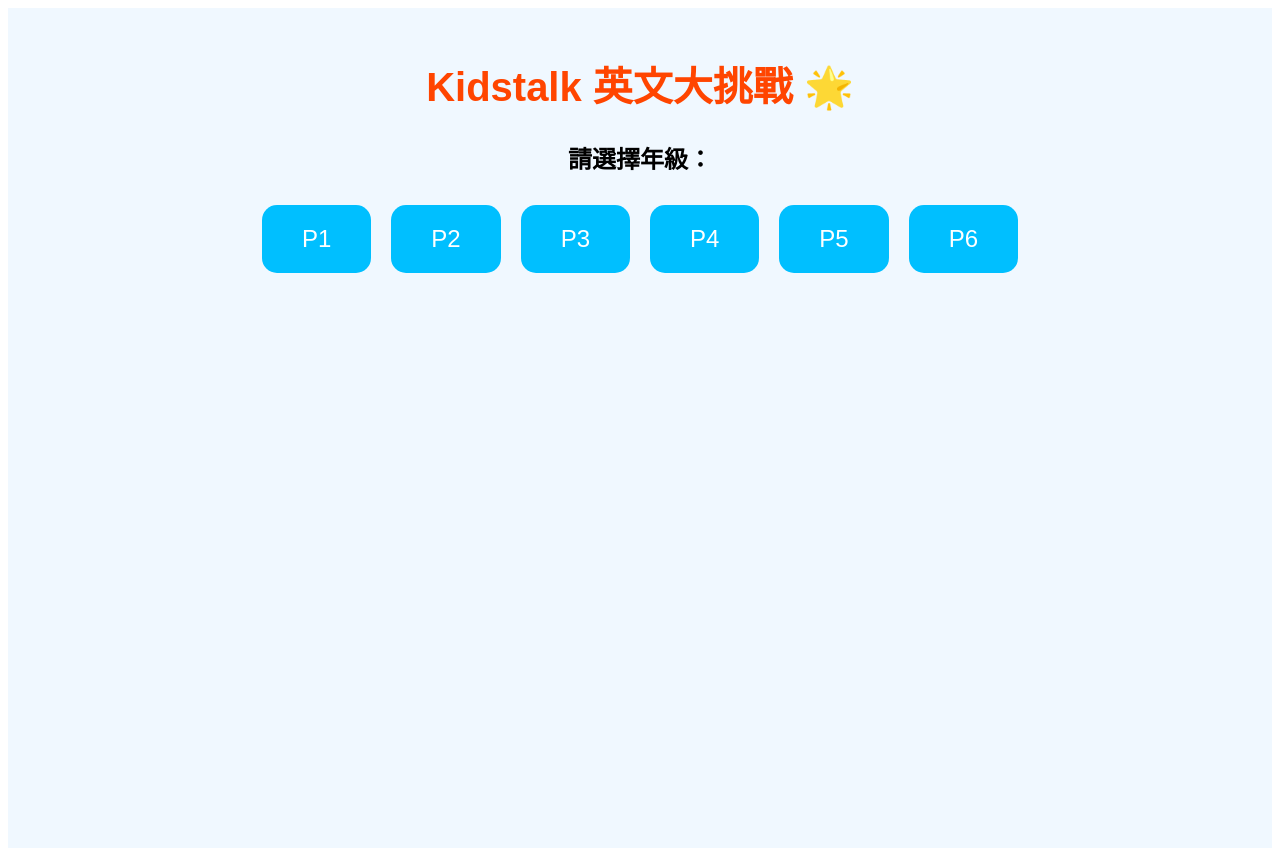
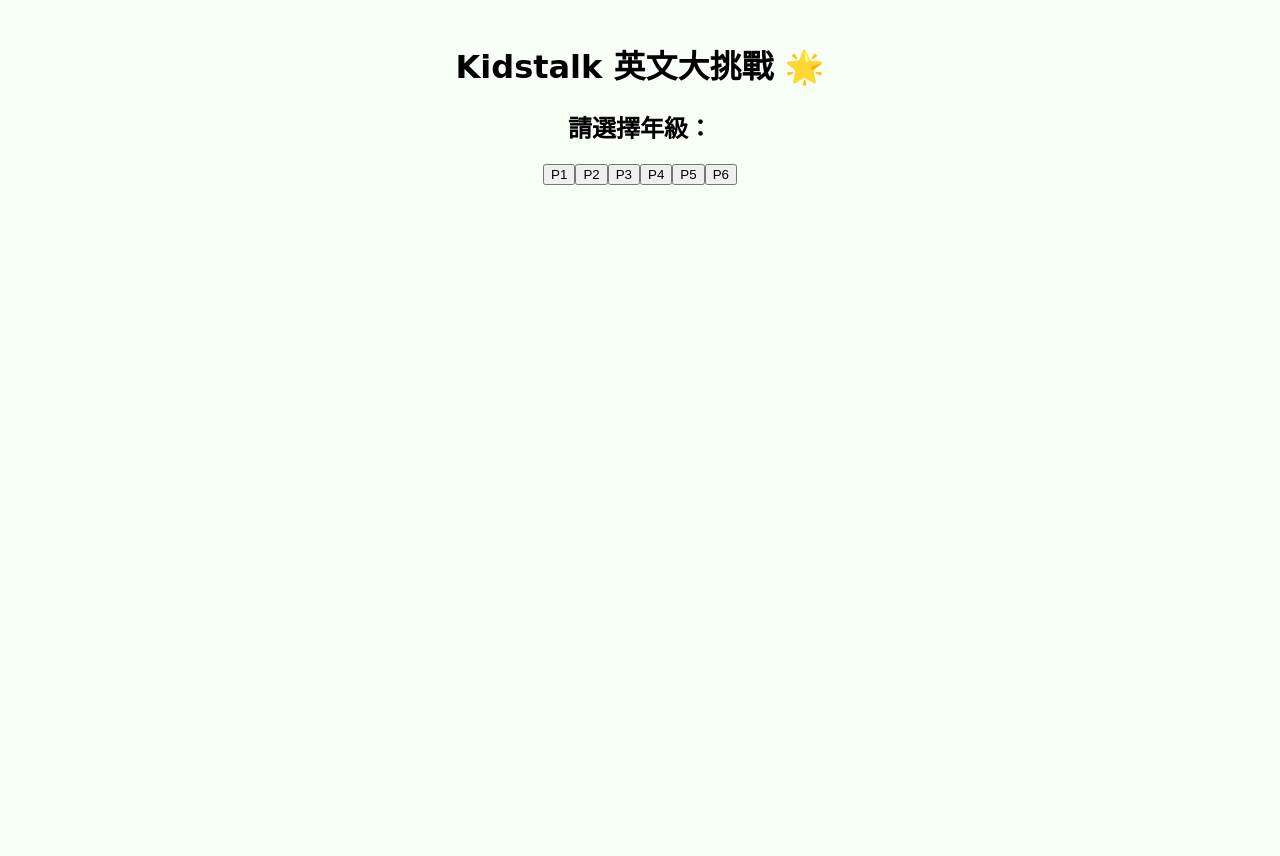
Before and after one commit to samliu-hk/kidstalk-ai, a React (Vite) app: page / in a window 1280 px wide. After the commit the page ends 800 px from the top, so only its background shows below. Built offline with nearby package versions, Linux system fonts and the light colour scheme.

Commit message:
Update App.css

```diff
--- a/src/App.css
+++ b/src/App.css
@@ -1,63 +1,12 @@
-.container {
-  text-align: center;
-  padding: 20px;
-  background-color: #f0f8ff;
-  min-height: 100vh;
-  font-family: 'Arial', sans-serif;
-  overflow: hidden;
-}
-
-.title { color: #ff4500; font-size: 2.5rem; }
-
-.lvl-btn {
-  padding: 20px 40px;
-  margin: 10px;
-  font-size: 1.5rem;
-  background: #00bfff;
-  color: white;
-  border: none;
-  border-radius: 15px;
-  cursor: pointer;
-}
-
-.q-card {
-  background: white;
-  padding: 30px;
-  border-radius: 20px;
-  box-shadow: 0 10px 20px rgba(0,0,0,0.1);
-  margin-top: 20px;
-}
-
-.q-text { font-size: 3rem; margin-bottom: 5px; color: #333; }
-.q-trans { font-size: 1.2rem; color: #666; margin-bottom: 20px; }
-
-.opt-btn {
-  display: block;
-  width: 100%;
-  padding: 15px;
-  margin: 10px 0;
-  font-size: 1.2rem;
-  border: 2px solid #ddd;
-  border-radius: 10px;
-  background: #fff;
-  cursor: pointer;
-}
-
-.opt-btn:hover { background: #e6f7ff; border-color: #1890ff; }
-
-.feedback { font-weight: bold; font-size: 1.2rem; height: 30px; }
-
-/* 🚀 火箭飛行動畫 */
-@keyframes flyUp {
-  0% { transform: translateY(100vh); opacity: 1; }
-  100% { transform: translateY(-100vh); opacity: 0; }
-}
-
-.rocket-fly {
-  position: fixed;
-  bottom: 0;
-  left: 45%;
-  font-size: 100px;
-  animation: flyUp 2s ease-in-out;
-  z-index: 999;
-}
+:root { --primary: #FF6B6B; --secondary: #4ECDC4; --bg: #F7FFF7; }
+body { margin: 0; background-color: var(--bg); font-family: 'Comic Sans MS', cursive, sans-serif; }
+.container { padding: 20px; max-width: 500px; margin: auto; text-align: center; }
+.q-card { background: white; border-radius: 25px; padding: 25px; box-shadow: 0 10px 20px rgba(0,0,0,0.1); margin: 20px 0; border: 4px solid var(--secondary); }
+.btn-lvl { width: 45%; margin: 5px; padding: 15px; font-size: 1.2rem; border-radius: 15px; border: none; background: var(--secondary); color: white; cursor: pointer; }
+.mic-btn { width: 100px; height: 100px; border-radius: 50%; border: none; background: var(--primary); color: white; font-size: 2rem; margin: 20px 0; box-shadow: 0 0 20px rgba(255,107,107,0.5); }
+.mic-btn.active { animation: pulse 1.5s infinite; background: #ff0000; }
+@keyframes pulse { 0% { transform: scale(1); } 50% { transform: scale(1.1); } 100% { transform: scale(1); } }
+.score-badge { font-size: 2rem; font-weight: bold; color: var(--primary); margin: 10px; }
+.suggestion { color: #666; font-style: italic; margin-top: 10px; }
+.rocket-anim { position: fixed; bottom: -100px; left: 50%; transform: translateX(-50%); font-size: 80px; transition: 2s; z-index: 1000; }
+.rocket-fly { bottom: 110%; }
```
